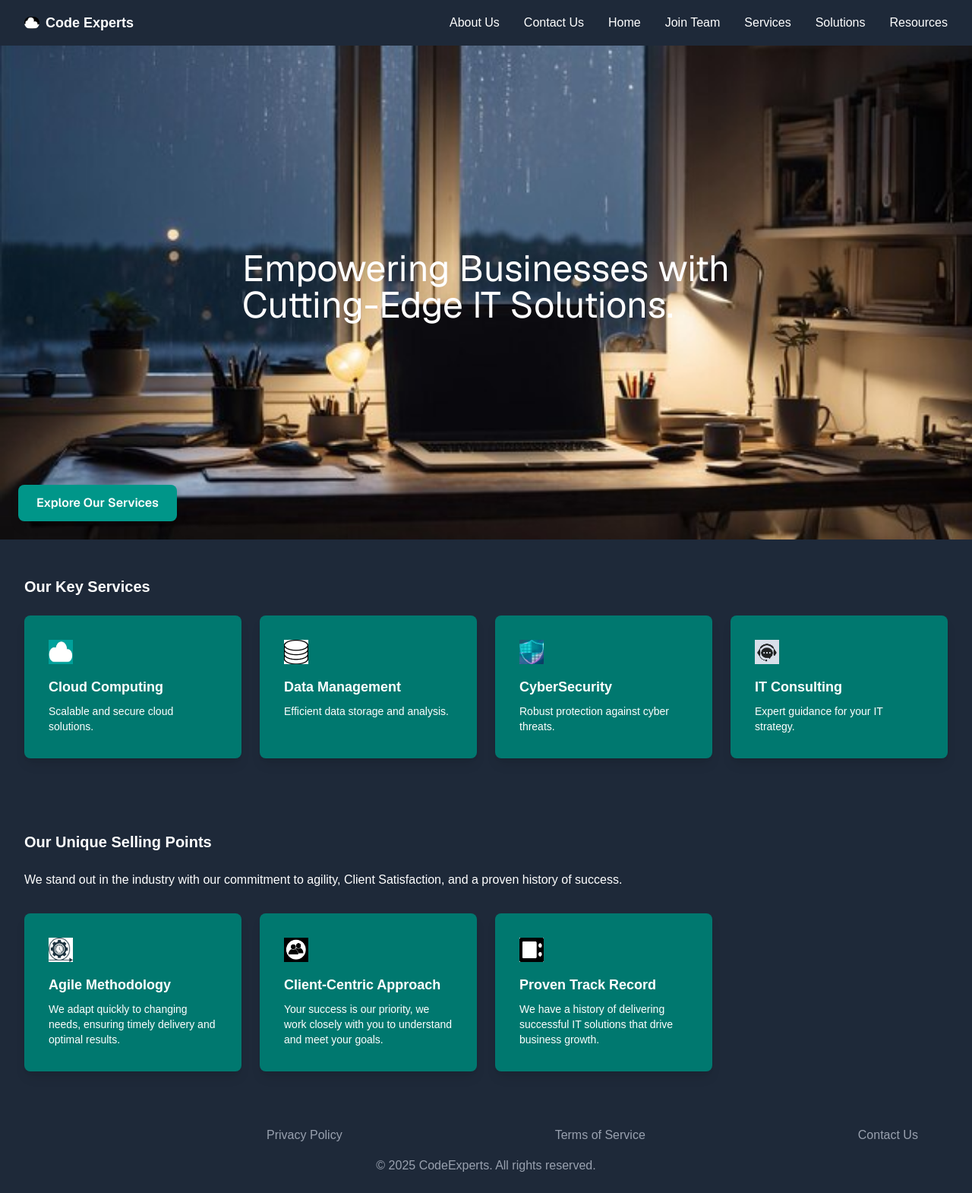
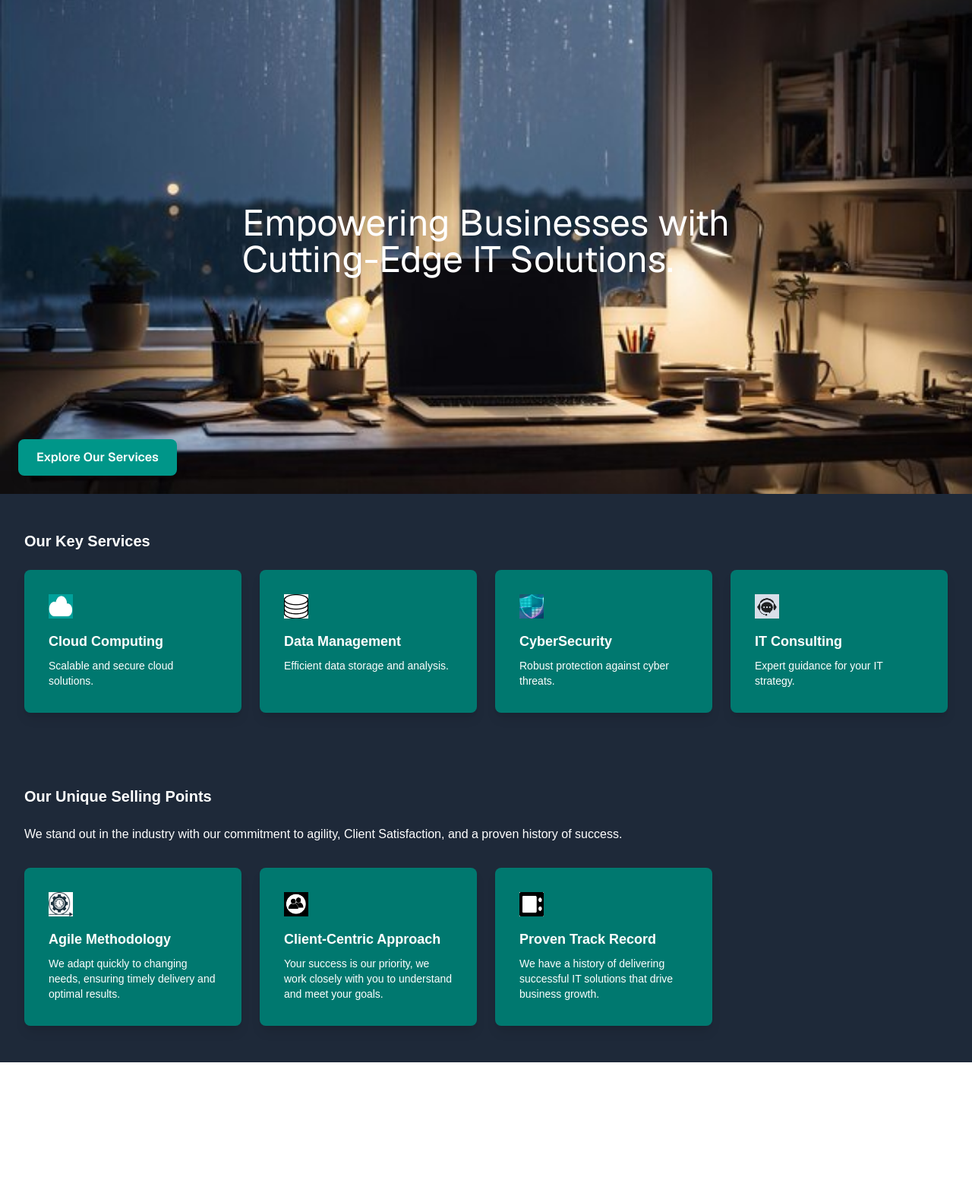
Before and after one commit to OpenStag/project-12, a Next.js app: page / in a window 1280 px wide. Shown: the whole page at 76% size. After the commit the page ends 1398 px from the top, so only its background shows below. Built offline with nearby package versions, Linux system fonts and the light colour scheme; a web font is replaced by a local one.

Commit message:
fix:code fix

```diff
--- a/src/app/page.tsx
+++ b/src/app/page.tsx
@@ -5,22 +5,7 @@ const markoOne = Marko_One({ subsets: ["latin"], weight: "400", variable: "--fon
 export default function Home() {
   return (
       <div className=" text-white min-h-screen">
-      {/* Navbar */}
-      <nav className="flex justify-between items-center px-8 py-4 bg-gray-800">
-        <div className="flex items-center space-x-2">
-          <div className="w-5 h-4 bg-white rounded-full bg-cover bg-center" style={{ backgroundImage: "url('/logo.png')" }}></div>
-          <span className="font-bold text-lg">Code Experts</span>
-        </div>
-        <div className="flex items-center space-x-8">
-          <a href="#" className="hover:text-teal-400">About Us</a>
-          <a href="#" className="hover:text-teal-400">Contact Us</a>
-          <a href="#" className="hover:text-teal-400">Home</a>
-          <a href="#" className="hover:text-teal-400">Join Team</a>
-          <a href="#" className="hover:text-teal-400">Services</a>
-          <a href="#" className="hover:text-teal-400">Solutions</a>
-          <a href="#" className="hover:text-teal-400">Resources</a>
-        </div>
-      </nav>
+
 
       {/* Hero Section */}
       <section className="relative w-full h-[650px] flex items-center justify-center bg-cover bg-center"
@@ -94,18 +79,6 @@ export default function Home() {
           ))}
         </div>
       </section>
-
-      {/* CTA Section */}
-       <section className="bg-gray-800  px-8 py-6 text-center text-gray-400">
-      <div className="flex justify-center space-x-70 mb-4">
-        <div className ={StyleSheet.footerLinks}></div>
-        <a href="#" className="hover:text-white">Privacy Policy</a>
-        <a href="#" className="hover:text-white">Terms of Service</a>
-        <a href="#" className="hover:text-white">Contact Us</a>
-      </div>
-      <p>© 2025 CodeExperts. All rights reserved.</p>
-      </section>
     </div>
-
   );
 }
--- a/src/components/navigation.tsx
+++ b/src/components/navigation.tsx
@@ -0,0 +1,16 @@
+{/* Navbar */}
+      <nav className="flex justify-between items-center px-8 py-4 bg-gray-800">
+        <div className="flex items-center space-x-2">
+          <div className="w-5 h-4 bg-white rounded-full bg-cover bg-center" style={{ backgroundImage: "url('/logo.png')" }}></div>
+          <span className="font-bold text-lg">Code Experts</span>
+        </div>
+        <div className="flex items-center space-x-8">
+          <a href="#" className="hover:text-teal-400">About Us</a>
+          <a href="#" className="hover:text-teal-400">Contact Us</a>
+          <a href="#" className="hover:text-teal-400">Home</a>
+          <a href="#" className="hover:text-teal-400">Join Team</a>
+          <a href="#" className="hover:text-teal-400">Services</a>
+          <a href="#" className="hover:text-teal-400">Solutions</a>
+          <a href="#" className="hover:text-teal-400">Resources</a>
+        </div>
+      </nav>
```
